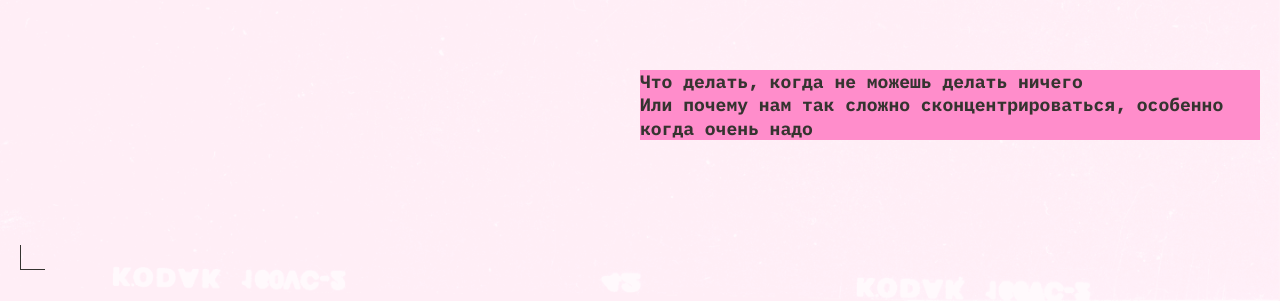
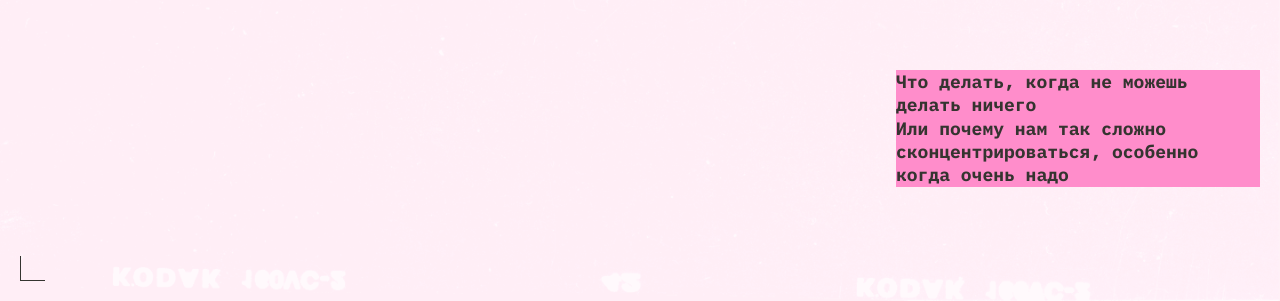
Before and after one commit to kirillhaifa/slozhno-sosredotochitsya, a website: page index.html in a window 1280 px wide. Shown: the part 499-800 px from the top of the page. Drawn offline with Linux system fonts and the light colour scheme.

Commit message:
ready 1.15

```diff
--- a/styles/style.css
+++ b/styles/style.css
@@ -17,6 +17,7 @@
     'nav'
     'title'
     'text';
+  height: 100vh;
 }
 
 .header::before {
@@ -207,22 +208,24 @@
 
 .header__text {
   grid-area: text;
-
   justify-self: end;
   max-width: 364px;
-  margin: 0 10px;
+  margin-right: 10px;
   margin-bottom: clamp(66px, calc(66px + ((100vw - 375px) * 1.17)), 183px);
   color: var(--accent-text);
   font-weight: 700;
   font-size: 18px;
   line-height: 23.4px; /* 130% */
   background-color: var(--accent-color);
+  width: 355px;
+  height: 117px;
 }
 
 @media (width >= 600px) {
 
   .header__text {
     margin-right: 20px;
+    width: 364px;;
   }
 }
 
```
